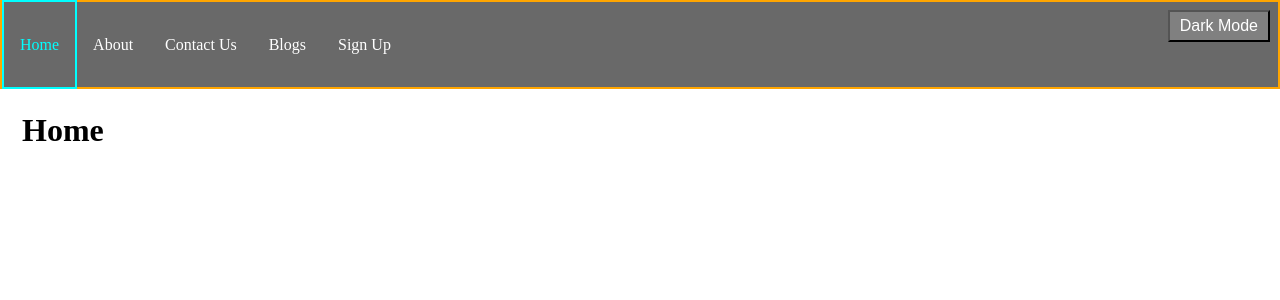
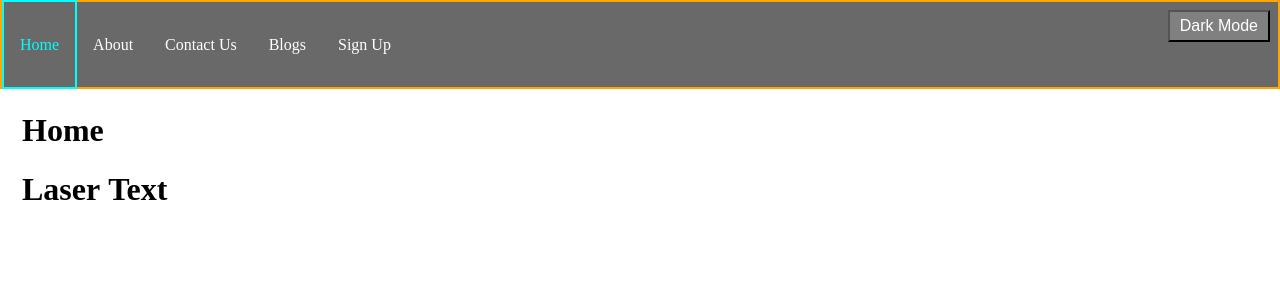
Before and after one commit to TLRKiliann/great-react, a React (Create React App) app in the folder big-project/: page / in a window 1280 px wide. Shown: the top 300 px of the page. Built offline with nearby package versions, Linux system fonts and the light colour scheme.

Commit message:
sass setup and file configuration not ok

```diff
--- a/big-project/package.json
+++ b/big-project/package.json
@@ -41,6 +41,8 @@
   },
   "devDependencies": {
     "@testing-library/react": "^13.3.0",
-    "jest": "^28.1.1"
+    "jest": "^28.1.1",
+    "node-sass": "^7.0.1",
+    "sass": "^1.52.3"
   }
 }
--- a/big-project/src/Pages/index.js
+++ b/big-project/src/Pages/index.js
@@ -1,10 +1,32 @@
 import React from 'react';
-import "./style.css"
+
+import "./style.css";
+//import "./index.scss";
 
 const Home = () => {
+
   return (
     <div className="about--div">
-      <h1>Home</h1>
+
+      <div>
+        <h1>Home</h1>
+      </div>
+
+      <div>
+        <h1>
+          <span>L</span>
+          <span>a</span>
+          <span>s</span>
+          <span>e</span>
+          <span>r</span>
+          <span>&nbsp;</span>
+          <span>T</span>
+          <span>e</span>
+          <span>x</span>
+          <span>t</span>
+        </h1>
+      </div>
+
     </div>
   );
 };
--- /dev/null
+++ b/big-project/src/Pages/index.scss
@@ -0,0 +1,48 @@
+
+
+$chars : 10;
+$duration : .25s;
+$bounce : cubic-bezier(.4,1.4,.75,.9);
+$scale : 5000;
+
+html, body {
+  height: 100%;
+  overflow: hidden;
+  user-select: none;
+}
+
+body {
+  display: flex;
+  align-items: center;
+  justify-content: center;
+  background: radial-gradient(#1a1a1a, #000);
+}
+
+h1 {
+  font: 300 50px/1 courier;
+  white-space: nowrap;
+  color: whitesmoke;
+}
+
+span {
+  display: inline-block;
+  animation: stretch $chars*$duration $bounce infinite;
+  transform-origin: center;
+
+  @for $i from 1 through $chars {
+    &:nth-of-type(#{$i}) {
+      animation-delay: $i*$duration;
+    }
+  }
+}
+
+@keyframes stretch {
+  5% {
+    transform: scaleX($scale);
+    opacity: .1;
+  }
+  15% {
+    transform: scaleX(1);
+    opacity: 1;
+  }
+}
--- a/big-project/src/Pages/style.css
+++ b/big-project/src/Pages/style.css
@@ -1,3 +1,5 @@
+
+
 body {
   padding: 0;
   margin: 0;
```
Also changed, not shown: 1 other file (tests, documents, lock files or other folders).
